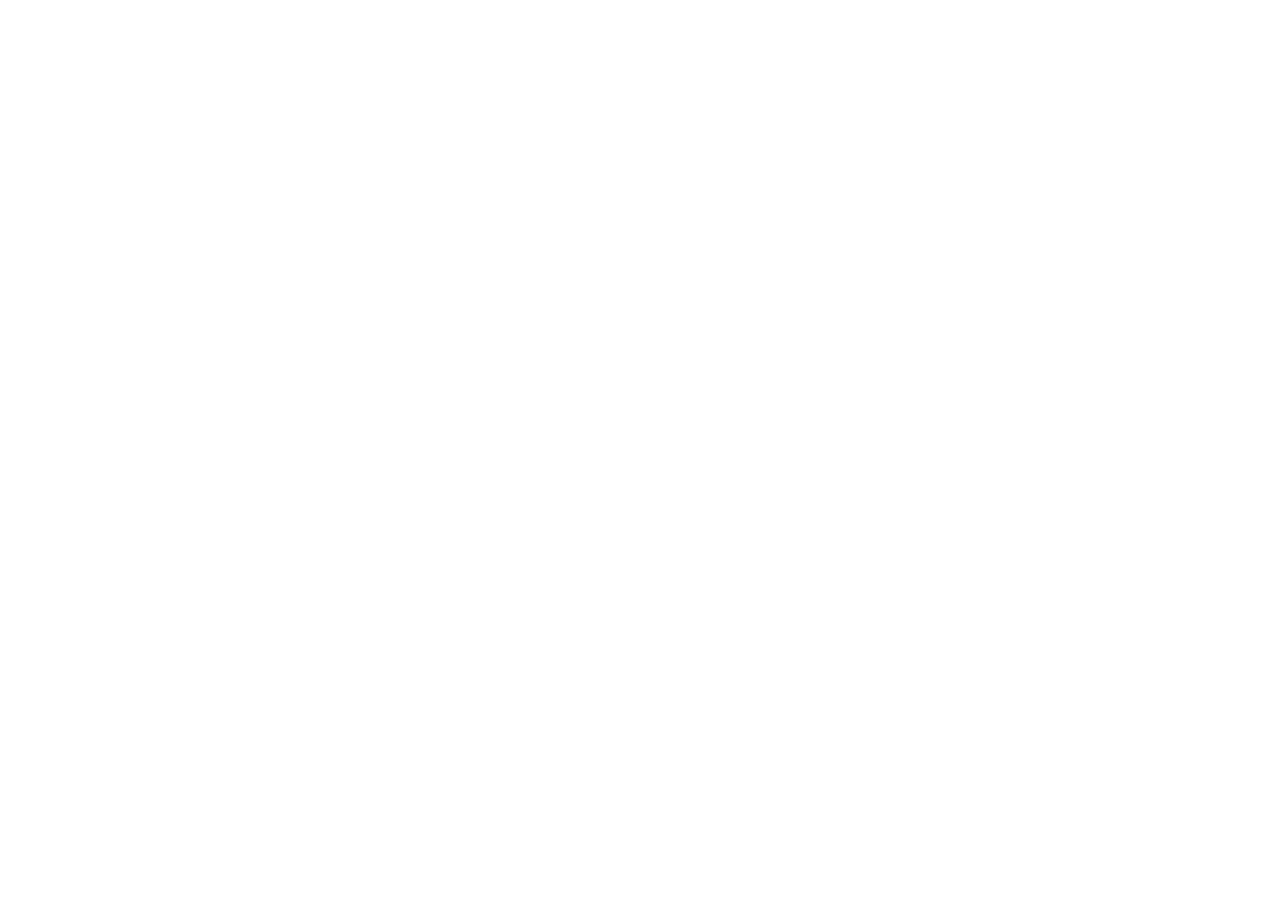
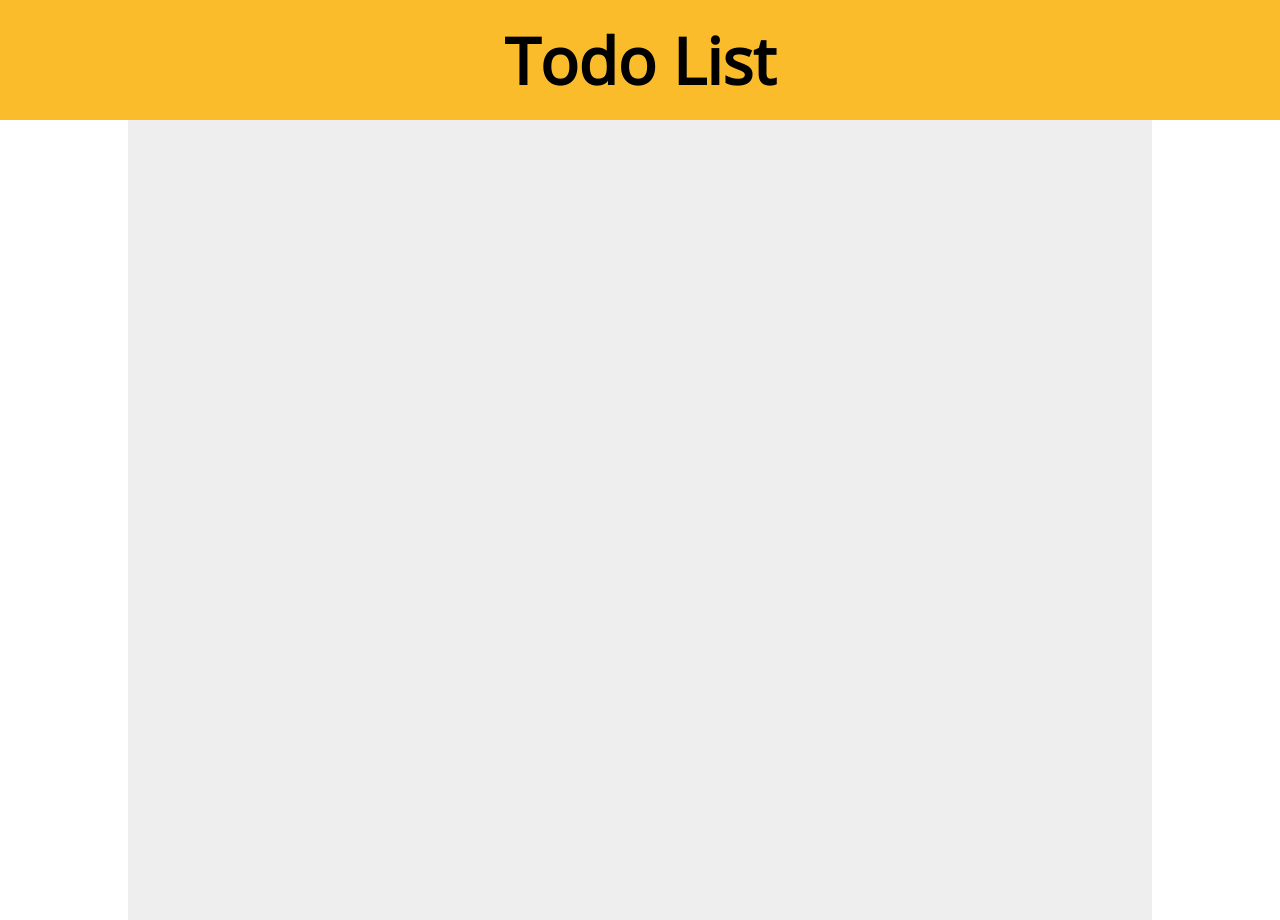
Before and after one commit to Martin853/Todo-List, a website built with webpack: page src/template.html in a window 1280 px wide. Before the commit the page ends 800 px from the top, so only its background shows below. Built offline with nearby package versions, Linux system fonts and the light colour scheme.

Commit message:
Created the basic structure and added a favicon

```diff
--- /dev/null
+++ b/src/styles/_variables.scss
@@ -0,0 +1,3 @@
+$font-pack: "Open Sans", sans-serif;
+$primary-color: #fabc2a;
+$background-color: #eee;
--- a/src/styles/main.scss
+++ b/src/styles/main.scss
@@ -0,0 +1,27 @@
+@import url("https://fonts.googleapis.com/css2?family=Open+Sans&display=swap");
+@import "variables";
+
+body {
+  height: 100vh;
+  margin: 0;
+  padding: 0;
+  font-family: $font-pack;
+}
+
+nav {
+  background-color: $primary-color;
+  height: 120px;
+  display: flex;
+  justify-content: center;
+  align-items: center;
+  font-size: 4rem;
+  font-weight: bold;
+  color: black;
+}
+
+#main-content {
+  height: 100%;
+  width: 80%;
+  margin: auto;
+  background-color: $background-color;
+}
--- a/src/template.html
+++ b/src/template.html
@@ -4,7 +4,10 @@
     <meta charset="UTF-8" />
     <meta http-equiv="X-UA-Compatible" content="IE=edge" />
     <meta name="viewport" content="width=device-width, initial-scale=1.0" />
-    <title>Document</title>
+    <title>Todo List</title>
   </head>
-  <body></body>
+  <body>
+    <nav>Todo List</nav>
+    <div id="main-content"></div>
+  </body>
 </html>
--- a/webpack.config.js
+++ b/webpack.config.js
@@ -13,6 +13,7 @@ module.exports = {
   plugins: [
     new HtmlWebpackPlugin({
       template: path.resolve(__dirname, "./src/template.html"),
+      favicon: "src/assets/favicon.ico",
     }),
   ],
   module: {
```
Also changed, not shown: build/favicon.ico (added), build/index.bundle.js, build/index.html, src/assets/favicon.ico (added).
